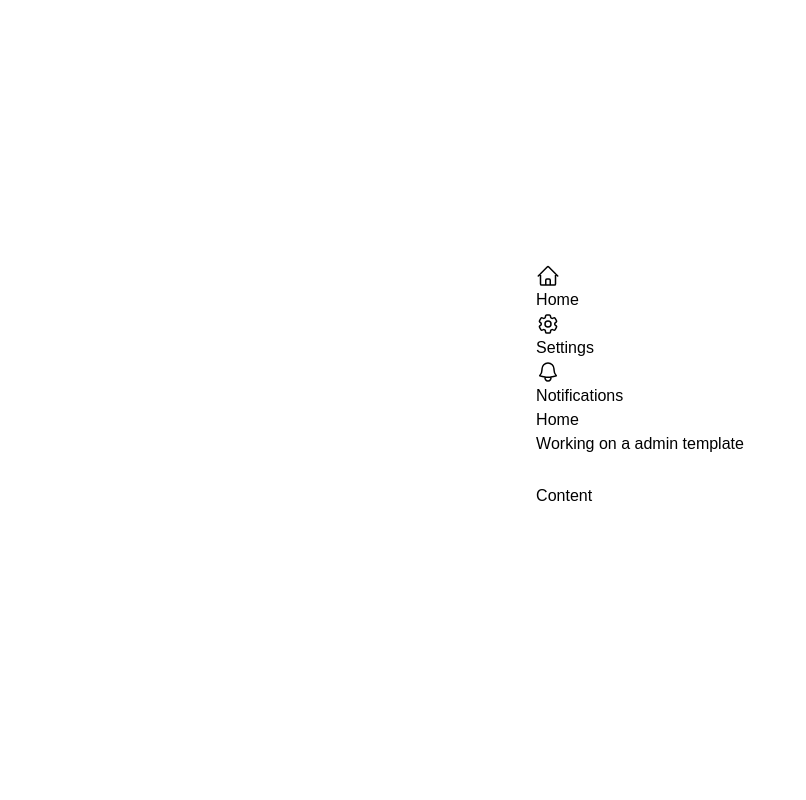
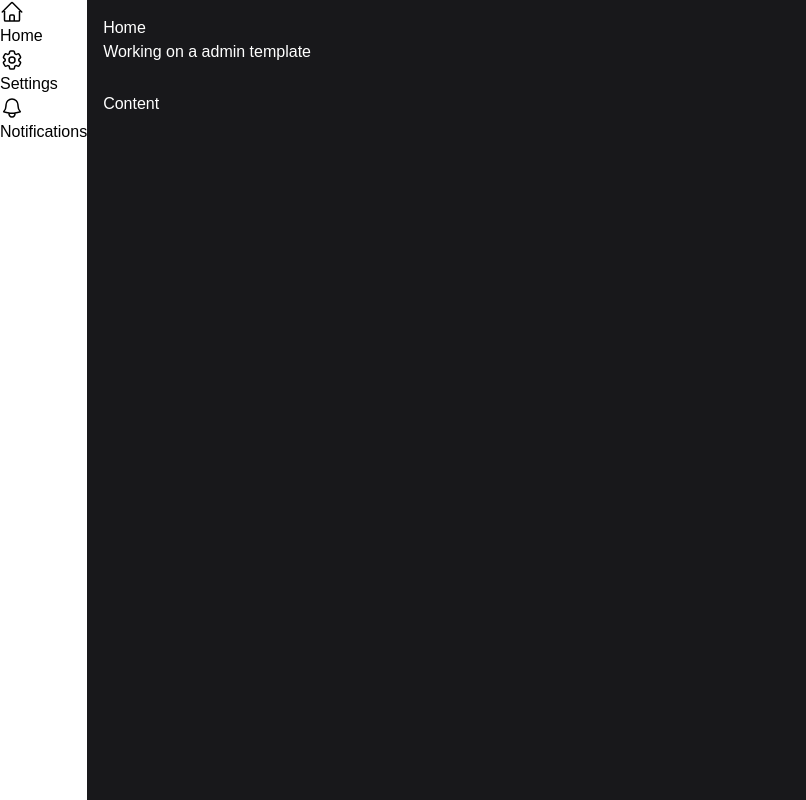
Before and after one commit to wagnnermorais/Next-React-Full-Course, a Next.js app in the folder projects/03 - ADMIN Template/: page / in a window 1280 px wide. Shown: the whole page, without its empty margins (0-806 px from the left). Built offline with nearby package versions, Linux system fonts and the light colour scheme.

Commit message:
style: styling layout component

```diff
--- a/projects/03 - ADMIN Template/src/components/template/Layout.tsx
+++ b/projects/03 - ADMIN Template/src/components/template/Layout.tsx
@@ -5,10 +5,12 @@ import { LayoutProps } from "../../types/LayoutProps";
 
 export default function Layout(props: LayoutProps) {
   return (
-    <div>
+    <div className="flex w-full min-h-screen dark">
       <Sidebar />
-      <Header title={props.title} subtitle={props.subtitle} />
-      <Content>{props.children}</Content>
+      <div className="flex flex-col w-full p-4 bg-zinc-300 dark:bg-zinc-900 dark:text-white">
+        <Header title={props.title} subtitle={props.subtitle} />
+        <Content>{props.children}</Content>
+      </div>
     </div>
   );
 }
```
